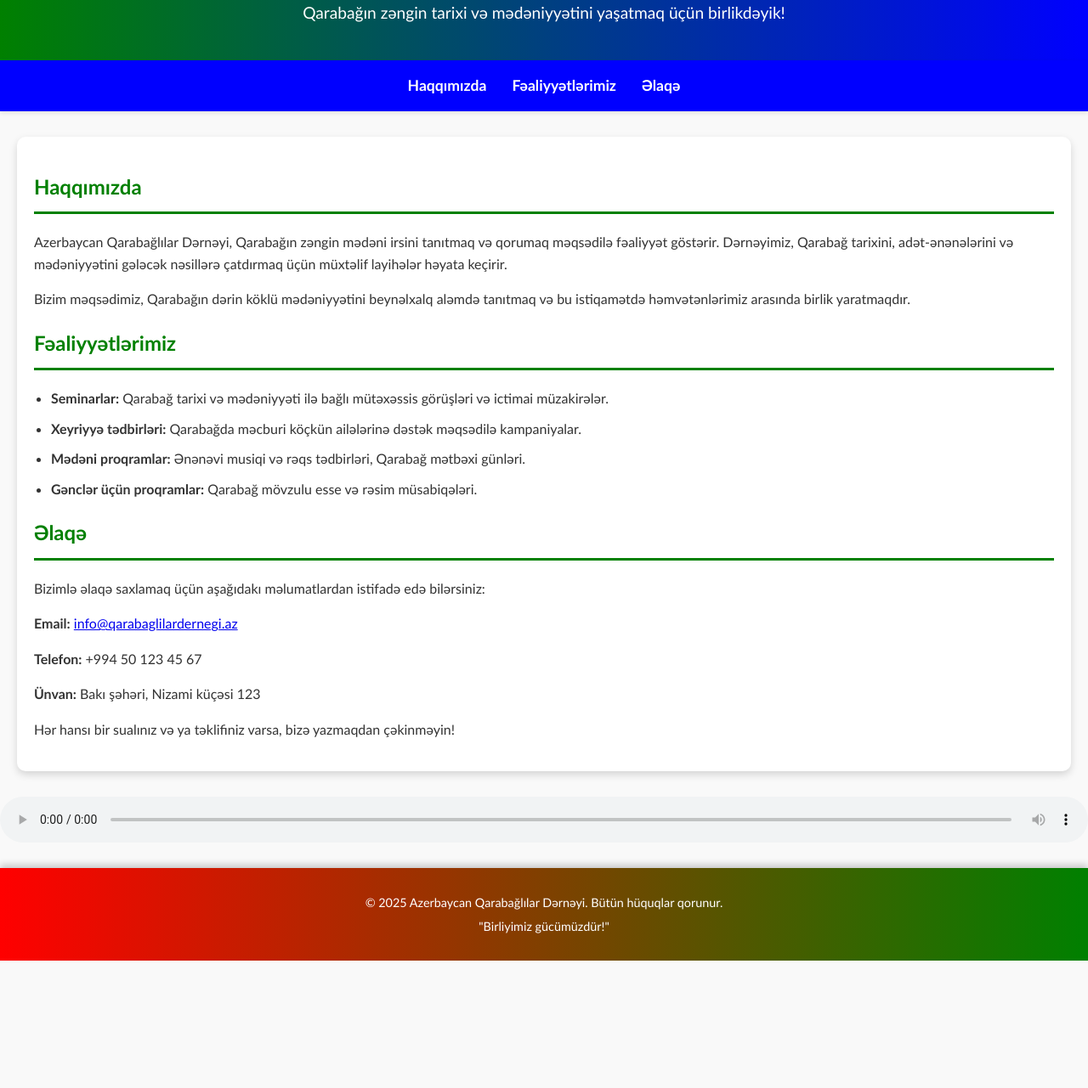
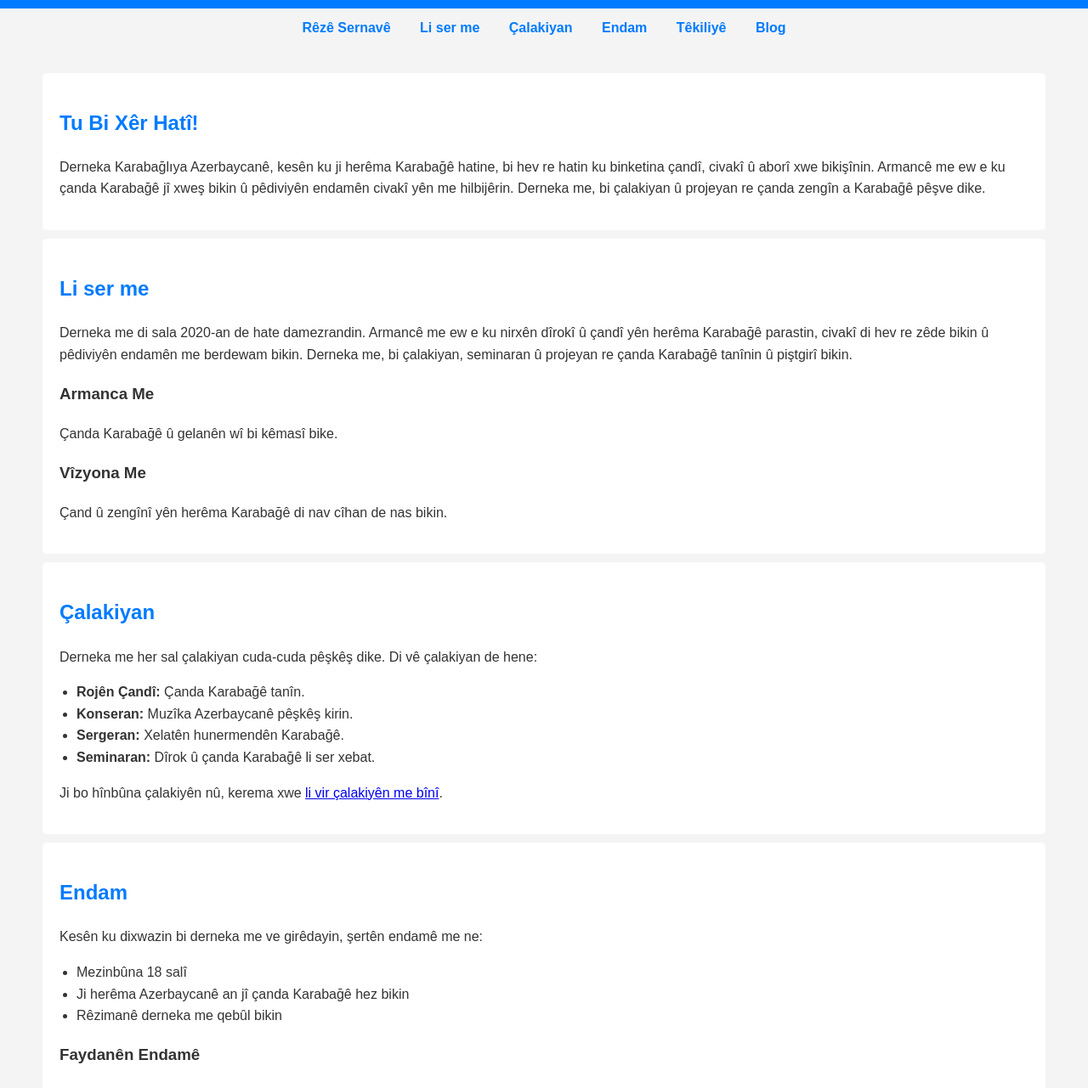
Before and after one commit to Metebay/qarabaglilar, a plain HTML site: page index.html in a window 1280 px wide. Shown: the part 104-1385 px from the top of the page at 85% size. Before the commit the page ends 1235 px from the top, so only its background shows below. Drawn offline with Linux system fonts and the light colour scheme.

Commit message:
Update index.html

```diff
--- a/index.html
+++ b/index.html
@@ -1,152 +1,149 @@
 <!DOCTYPE html>
-<html lang="az">
+<html lang="ku">
 <head>
     <meta charset="UTF-8">
     <meta name="viewport" content="width=device-width, initial-scale=1.0">
-    <meta name="description" content="Azerbaycan Qarabağlılar Dərnəyi rəsmi veb saytı. Qarabağ mədəniyyəti, tarixi və dəstək fəaliyyətləri ilə bağlı məlumatlar.">
-    <title>Azerbaycan Qarabağlılar Dərnəyi</title>
+    <title>Derneka Karabağlıya Azerbaycanê</title>
     <style>
         body {
-            font-family: 'Trebuchet MS', sans-serif;
+            font-family: Arial, sans-serif;
             line-height: 1.6;
             margin: 0;
             padding: 0;
-            background-color: #f9f9f9;
+            background-color: #f4f4f4;
             color: #333;
         }
         header {
-            background: linear-gradient(90deg, #008000, #0000FF);
+            background: #007bff;
             color: #fff;
-            padding: 2rem 0;
+            padding: 10px 0;
             text-align: center;
-            box-shadow: 0 4px 8px rgba(0, 0, 0, 0.2);
-        }
-        header h1 {
-            margin: 0;
-            font-size: 2.5rem;
-        }
-        header p {
-            margin: 0.5rem 0;
-            font-size: 1.2rem;
         }
         nav {
-            background: #0000FF;
-            padding: 1rem 0;
-            box-shadow: 0 2px 5px rgba(0, 0, 0, 0.1);
+            margin: 10px 0;
+            text-align: center;
         }
-        nav ul {
-            list-style: none;
-            margin: 0;
-            padding: 0;
-            display: flex;
-            justify-content: center;
-        }
-        nav ul li {
+        nav a {
             margin: 0 15px;
-        }
-        nav ul li a {
-            color: #fff;
+            color: #007bff;
             text-decoration: none;
             font-weight: bold;
-            font-size: 1.1rem;
-            transition: color 0.3s;
         }
-        nav ul li a:hover {
-            color: #ffd700; /* Altın rengi */
+        section {
+            padding: 20px;
+            background: #fff;
+            margin: 10px;
+            border-radius: 5px;
+        }
+        footer {
+            text-align: center;
+            padding: 10px 0;
+            background: #007bff;
+            color: white;
+            position: relative;
+            bottom: 0;
+            width: 100%;
+        }
+        h2 {
+            color: #007bff;
+        }
+        ul {
+            list-style-type: disc;
+            padding-left: 20px;
         }
         .container {
             max-width: 1200px;
-            margin: 30px auto;
+            margin: auto;
             padding: 20px;
-            background: #fff;
-            border-radius: 10px;
-            box-shadow: 0 4px 10px rgba(0, 0, 0, 0.15);
-        }
-        .container h2 {
-            border-bottom: 3px solid #008000;
-            padding-bottom: 10px;
-            color: #008000;
-        }
-        footer {
-            text-align: center;
-            padding: 1.5rem 0;
-            background: linear-gradient(90deg, #FF0000, #008000);
-            color: #fff;
-            margin-top: 30px;
-            box-shadow: 0 -4px 8px rgba(0, 0, 0, 0.2);
-        }
-        footer p {
-            margin: 5px 0;
-            font-size: 0.9rem;
-        }
-        ul {
-            padding-left: 20px;
-        }
-        ul li {
-            margin-bottom: 10px;
-        }
-        audio {
-            display: block;
-            margin: 20px auto;
-            width: 100%;
-        }
-        @media (max-width: 768px) {
-            nav ul {
-                flex-direction: column;
-                align-items: center;
-            }
-            nav ul li {
-                margin: 10px 0;
-            }
-            header h1 {
-                font-size: 2rem;
-            }
         }
     </style>
 </head>
 <body>
+
 <header>
-        <h1>Azerbaycan Qarabağlılar Dərnəyi</h1>
-        <p>Qarabağın zəngin tarixi və mədəniyyətini yaşatmaq üçün birlikdəyik!</p>
+    <h1>Derneka Karabağlıya Azerbaycanê</h1>
 </header>
+
 <nav>
+    <a href="#ana-sayfa">Rêzê Sernavê</a>
+    <a href="#hakkimizda">Li ser me</a>
+    <a href="#etkinlikler">Çalakiyan</a>
+    <a href="#uyelik">Endam</a>
+    <a href="#iletisim">Têkiliyê</a>
+    <a href="#blog">Blog</a>
+</nav>
+
+<div class="container">
+    <section id="ana-sayfa">
+        <h2>Tu Bi Xêr Hatî!</h2>
+        <p>Derneka Karabağlıya Azerbaycanê, kesên ku ji herêma Karabağê hatine, bi hev re hatin ku binketina çandî, civakî û aborî xwe bikişînin. Armancê me ew e ku çanda Karabağê jî xweş bikin û pêdiviyên endamên civakî yên me hilbijêrin. Derneka me, bi çalakiyan û projeyan re çanda zengîn a Karabağê pêşve dike.</p>
+    </section>
+
+    <section id="hakkimizda">
+        <h2>Li ser me</h2>
+        <p>Derneka me di sala 2020-an de hate damezrandin. Armancê me ew e ku nirxên dîrokî û çandî yên herêma Karabağê parastin, civakî di hev re zêde bikin û pêdiviyên endamên me berdewam bikin. Derneka me, bi çalakiyan, seminaran û projeyan re çanda Karabağê tanînin û piştgirî bikin.</p>
+        <h3>Armanca Me</h3>
+        <p>Çanda Karabağê û gelanên wî bi kêmasî bike.</p>
+        <h3>Vîzyona Me</h3>
+        <p>Çand û zengînî yên herêma Karabağê di nav cîhan de nas bikin.</p>
+    </section>
+
+    <section id="etkinlikler">
+        <h2>Çalakiyan</h2>
+        <p>Derneka me her sal çalakiyan cuda-cuda pêşkêş dike. Di vê çalakiyan de hene:</p>
         <ul>
-            <li><a href="#about">Haqqımızda</a></li>
-            <li><a href="#activities">Fəaliyyətlərimiz</a></li>
-            <li><a href="#contact">Əlaqə</a></li>
+            <li><strong>Rojên Çandî:</strong> Çanda Karabağê tanîn.</li>
+            <li><strong>Konseran:</strong> Muzîka Azerbaycanê pêşkêş kirin.</li>
+            <li><strong>Sergeran:</strong> Xelatên hunermendên Karabağê.</li>
+            <li><strong>Seminaran:</strong> Dîrok û çanda Karabağê li ser xebat.</li>
         </ul>
-    </nav>
-    <div class="container">
-        <section id="about">
-            <h2>Haqqımızda</h2>
-            <p>Azerbaycan Qarabağlılar Dərnəyi, Qarabağın zəngin mədəni irsini tanıtmaq və qorumaq məqsədilə fəaliyyət göstərir. Dərnəyimiz, Qarabağ tarixini, adət-ənənələrini və mədəniyyətini gələcək nəsillərə çatdırmaq üçün müxtəlif layihələr həyata keçirir.</p>
-            <p>Bizim məqsədimiz, Qarabağın dərin köklü mədəniyyətini beynəlxalq aləmdə tanıtmaq və bu istiqamətdə həmvətənlərimiz arasında birlik yaratmaqdır.</p>
+        <p>Ji bo hînbûna çalakiyên nû, kerema xwe <a href="#">li vir çalakiyên me bînî</a>.</p>
     </section>
-        <section id="activities">
-            <h2>Fəaliyyətlərimiz</h2>
+
+    <section id="uyelik">
+        <h2>Endam</h2>
+        <p>Kesên ku dixwazin bi derneka me ve girêdayin, şertên endamê me ne:</p>
         <ul>
-                <li><strong>Seminarlar:</strong> Qarabağ tarixi və mədəniyyəti ilə bağlı mütəxəssis görüşləri və ictimai müzakirələr.</li>
-                <li><strong>Xeyriyyə tədbirləri:</strong> Qarabağda məcburi köçkün ailələrinə dəstək məqsədilə kampaniyalar.</li>
-                <li><strong>Mədəni proqramlar:</strong> Ənənəvi musiqi və rəqs tədbirləri, Qarabağ mətbəxi günləri.</li>
-                <li><strong>Gənclər üçün proqramlar:</strong> Qarabağ mövzulu esse və rəsim müsabiqələri.</li>
+            <li>Mezinbûna 18 salî</li>
+            <li>Ji herêma Azerbaycanê an jî çanda Karabağê hez bikin</li>
+            <li>Rêzimanê derneka me qebûl bikin</li>
+        </ul>
+        <h3>Faydanên Endamê</h3>
+        <p>Faydanên ku em pêşkêş dikin:</p>
+        <ul>
+            <li>Çalakiyan xweş bikin</li>
+            <li>Agahdariyên parve bikin</li>
+            <li>Bi civakî têkiliya xwe bikişînin</li>
+        </ul>
+        <p><a href="#">Forma endamiyê li vir dîtin.</a></p>
+    </section>
+
+    <section id="iletisim">
+        <h2>Têkiliyê</h2>
+        <p>Ji bo têkilî da bi me re, ev agahiyên jêrîn bikar bînin:</p>
+        <ul>
+            <li><strong>Navnîşan:</strong> Derneka Karabağlıya Azerbaycanê, [Navnîşana derneka]</li>
+            <li><strong>Telefon:</strong> [Hejmara telefonê derneka]</li>
+            <li><strong>Email:</strong> [Emailê derneka]</li>
+            <li><strong>Medya Sosyal:</strong> [Girêdanên medya sosyal]</li>
         </ul>
     </section>
-        <section id="contact">
-            <h2>Əlaqə</h2>
-            <p>Bizimlə əlaqə saxlamaq üçün aşağıdakı məlumatlardan istifadə edə bilərsiniz:</p>
-            <p><strong>Email:</strong> <a href="mailto:info@qarabaglilardernegi.az">info@qarabaglilardernegi.az</a></p>
-            <p><strong>Telefon:</strong> +994 50 123 45 67</p>
-            <p><strong>Ünvan:</strong> Bakı şəhəri, Nizami küçəsi 123</p>
-            <p>Hər hansı bir sualınız və ya təklifiniz varsa, bizə yazmaqdan çəkinməyin!</p>
+
+    <section id="blog">
+        <h2>Blog</h2>
+        <p>Li vir hûn dikarin nivîsarên ku derbarê çalakiyan, nûçeyan û çanda Karabağê ne bibînin.</p>
+        <h3>Çîrokên Nû</h3>
+        <ul>
+            <li><a href="#">Gelekî Zêde Li Ser Çanda Karabağê</a></li>
+            <li><a href="#">Gelûbûnê Muzîka Azerbaycanê</a></li>
+            <li><a href="#">Xwarinên Karabağê û Reçeteyên Wî</a></li>
+        </ul>
     </section>
 </div>
-    <audio controls>
-        <source src="Karabakh_Azerbaijan.m4a" type="audio/mp4">
-        Brauzeriniz səs faylını dəstəkləmir.
-    </audio>
+
 <footer>
-        <p>&copy; 2025 Azerbaycan Qarabağlılar Dərnəyi. Bütün hüquqlar qorunur.</p>
-        <p>"Birliyimiz gücümüzdür!"</p>
+    <p>&copy; 2025 Derneka Karabağlıya Azerbaycanê. Hemû maf hene.</p>
 </footer>
+
 </body>
 </html>
```
Lines whose indentation alone changed are shown as unchanged.
